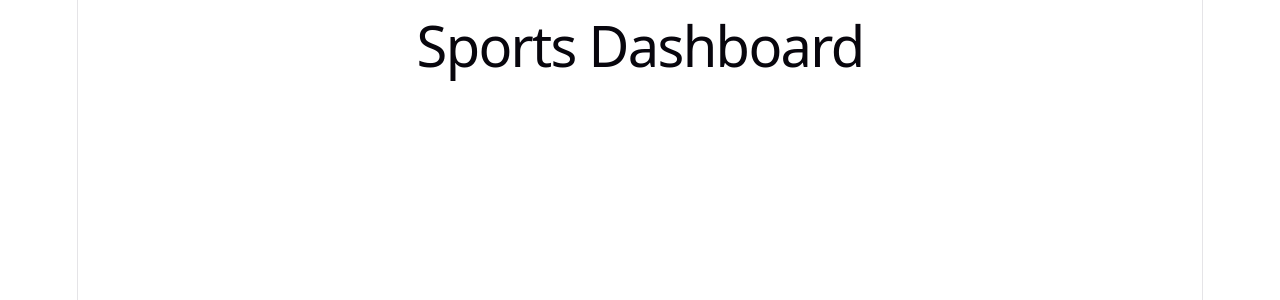
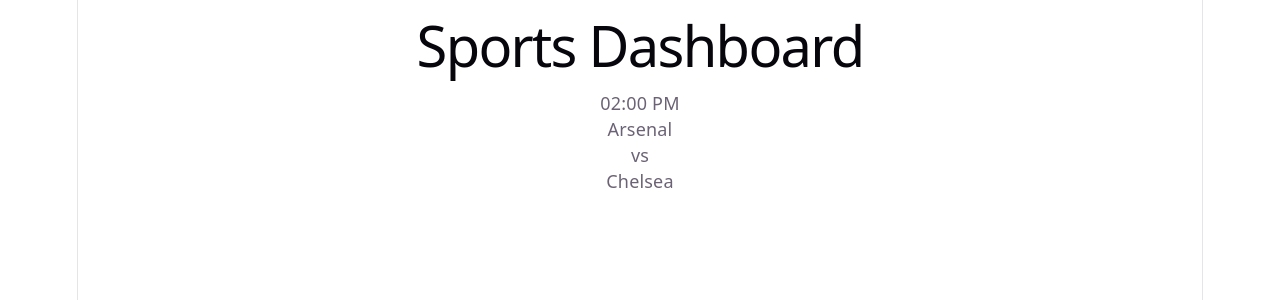
Before and after one commit to joechamberlain1/sports-dashboard, a React (Vite) app: page / in a window 1280 px wide. Shown: the top 300 px of the page. Built offline with nearby package versions, Linux system fonts and the light colour scheme; no server answers.

Commit message:
update server and build match item

```diff
--- a/src/App.jsx
+++ b/src/App.jsx
@@ -1,6 +1,7 @@
 import { useState } from 'react'
 import useWebSocket from './hooks/useWebSocket'
 import Header from './components/Header'
+import MatchCard from './components/MatchCard'
 
 function App() {
 
@@ -10,6 +11,15 @@
     <>
       {message && message.message}
       <Header />
+      <MatchCard match={{
+      homeTeam: { name: 'Arsenal' },
+      awayTeam: { name: 'Chelsea' },
+      utcDate: '2026-03-26T14:00:00Z',
+      status: 'TIMED',
+      score: {
+        fullTime: { home: null, away: null }
+      }
+      }} />
     </>
   )
 }
--- /dev/null
+++ b/src/components/MatchCard.jsx
@@ -0,0 +1,15 @@
+const MatchCard = ( {match} ) => {
+
+
+return (
+    <>
+        <div className="">{new Date(match.utcDate).toLocaleTimeString([], { hour: '2-digit', minute: '2-digit' })}</div>
+        <div className="">{match.homeTeam.name} </div>
+        <div className="">{match.status === 'TIMED' ? 'vs' : `${match.score.fullTime.home} - ${match.score.fullTime.away}`}</div>
+        <div className="">{match.awayTeam.name} </div>
+
+    </>
+  )
+}
+
+export default MatchCard
```
Also changed, not shown: src/components/MatchList.jsx (added, +9 -0 lines), src/services/matchesApi.js (added, +7 -0 lines).
